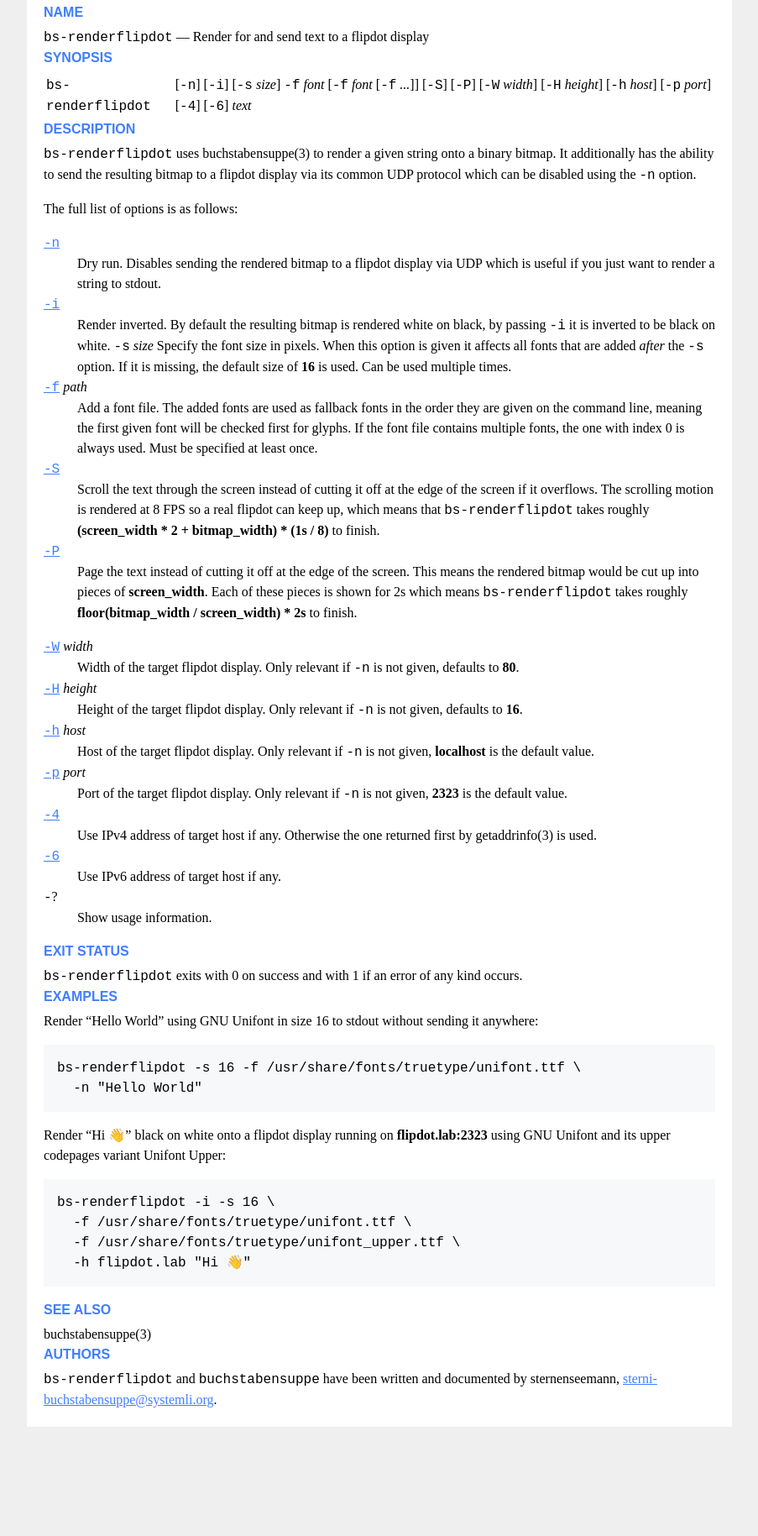
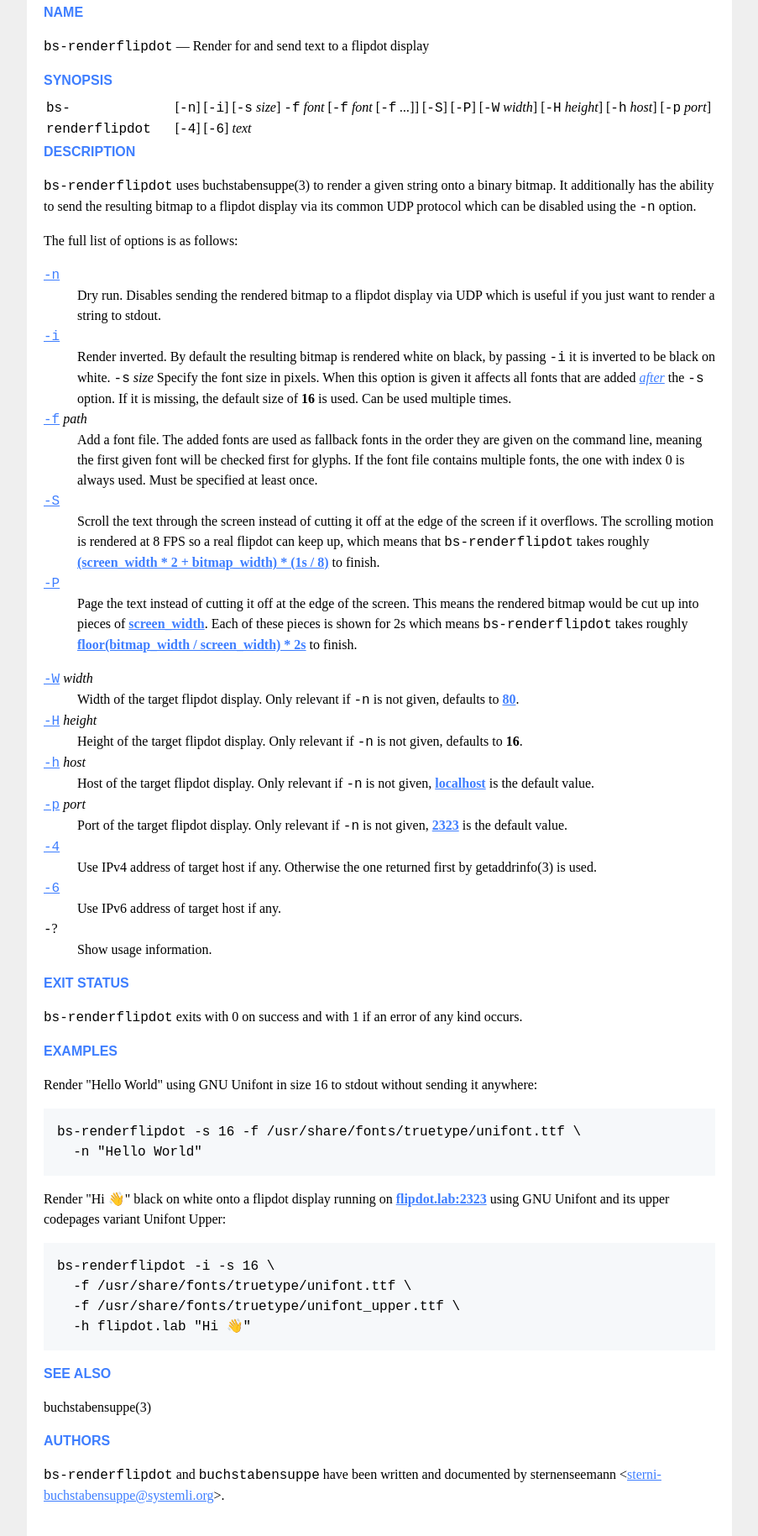
Before and after one commit to sternenseemann/buchstabensuppe, a plain HTML site: page bs-renderflipdot.1.html in a window 1280 px wide. Shown: the part 17-1846 px from the top of the page at 84% size, without its empty margins (188-1091 px from the left). Before the commit the page ends 1716 px from the top, so only its background shows below. Drawn offline with Linux system fonts and the light colour scheme.

Commit message:
Deploying to gh-pages from @ sternenseemann/buchstabensuppe@c830090c8700bd75c1d0b93b3dcb3c8b81ee5499 🚀

```diff
--- a/bs-renderflipdot.1.html
+++ b/bs-renderflipdot.1.html
@@ -2,6 +2,7 @@
 <html>
 <head>
   <meta charset="utf-8"/>
+  <meta name="viewport" content="width=device-width, initial-scale=1.0"/>
   <link rel="stylesheet" href="style.css" type="text/css" media="all"/>
   <title>BS-RENDERFLIPDOT(1)</title>
 </head>
@@ -16,8 +17,8 @@
 <div class="manual-text">
 <section class="Sh">
 <h1 class="Sh" id="NAME"><a class="permalink" href="#NAME">NAME</a></h1>
-<code class="Nm">bs-renderflipdot</code> &#x2014;
-<div class="Nd">Render for and send text to a flipdot display</div>
+<p class="Pp"><code class="Nm">bs-renderflipdot</code> &#x2014;
+    <span class="Nd">Render for and send text to a flipdot display</span></p>
 </section>
 <section class="Sh">
 <h1 class="Sh" id="SYNOPSIS"><a class="permalink" href="#SYNOPSIS">SYNOPSIS</a></h1>
@@ -41,69 +42,74 @@
 </section>
 <section class="Sh">
 <h1 class="Sh" id="DESCRIPTION"><a class="permalink" href="#DESCRIPTION">DESCRIPTION</a></h1>
-<code class="Nm">bs-renderflipdot</code> uses
-  <a class="Xr">buchstabensuppe(3)</a> to render a given string onto a binary
-  bitmap. It additionally has the ability to send the resulting bitmap to a
-  flipdot display via its common UDP protocol which can be disabled using the
-  <code class="Fl">-n</code> option.
+<p class="Pp"><code class="Nm">bs-renderflipdot</code> uses
+    <a class="Xr">buchstabensuppe(3)</a> to render a given string onto a binary
+    bitmap. It additionally has the ability to send the resulting bitmap to a
+    flipdot display via its common UDP protocol which can be disabled using the
+    <code class="Fl">-n</code> option.</p>
 <p class="Pp">The full list of options is as follows:</p>
 <dl class="Bl-tag">
-  <dt><a class="permalink" href="#n"><code class="Fl" id="n">-n</code></a></dt>
+  <dt id="n"><a class="permalink" href="#n"><code class="Fl">-n</code></a></dt>
   <dd>Dry run. Disables sending the rendered bitmap to a flipdot display via UDP
       which is useful if you just want to render a string to stdout.</dd>
-  <dt><a class="permalink" href="#i"><code class="Fl" id="i">-i</code></a></dt>
+  <dt id="i"><a class="permalink" href="#i"><code class="Fl">-i</code></a></dt>
   <dd>Render inverted. By default the resulting bitmap is rendered white on
       black, by passing <code class="Fl">-i</code> it is inverted to be black on
       white. <code class="Fl">-s</code> <var class="Ar">size</var> Specify the
       font size in pixels. When this option is given it affects all fonts that
-      are added <i class="Em">after</i> the <code class="Fl">-s</code> option.
-      If it is missing, the default size of <b class="Sy">16</b> is used. Can be
-      used multiple times.</dd>
-  <dt><a class="permalink" href="#f"><code class="Fl" id="f">-f</code></a>
+      are added
+      <a class="permalink" href="#after"><i class="Em" id="after">after</i></a>
+      the <code class="Fl">-s</code> option. If it is missing, the default size
+      of <b class="Sy">16</b> is used. Can be used multiple times.</dd>
+  <dt id="f"><a class="permalink" href="#f"><code class="Fl">-f</code></a>
     <var class="Ar">path</var></dt>
   <dd>Add a font file. The added fonts are used as fallback fonts in the order
       they are given on the command line, meaning the first given font will be
       checked first for glyphs. If the font file contains multiple fonts, the
       one with index 0 is always used. Must be specified at least once.</dd>
-  <dt><a class="permalink" href="#S"><code class="Fl" id="S">-S</code></a></dt>
+  <dt id="S"><a class="permalink" href="#S"><code class="Fl">-S</code></a></dt>
   <dd>Scroll the text through the screen instead of cutting it off at the edge
       of the screen if it overflows. The scrolling motion is rendered at 8 FPS
       so a real flipdot can keep up, which means that
       <code class="Nm">bs-renderflipdot</code> takes roughly
-      <b class="Sy">(screen_width * 2 + bitmap_width) * (1s / 8)</b> to
-    finish.</dd>
-  <dt><a class="permalink" href="#P"><code class="Fl" id="P">-P</code></a></dt>
+      <a class="permalink" href="#(screen_width"><b class="Sy" id="(screen_width">(screen_width
+      * 2 + bitmap_width) * (1s / 8)</b></a> to finish.</dd>
+  <dt id="P"><a class="permalink" href="#P"><code class="Fl">-P</code></a></dt>
   <dd>Page the text instead of cutting it off at the edge of the screen. This
       means the rendered bitmap would be cut up into pieces of
-      <b class="Sy">screen_width</b>. Each of these pieces is shown for 2s which
-      means <code class="Nm">bs-renderflipdot</code> takes roughly
-      <b class="Sy">floor(bitmap_width / screen_width) * 2s</b> to finish.
+      <a class="permalink" href="#screen_width"><b class="Sy" id="screen_width">screen_width</b></a>.
+      Each of these pieces is shown for 2s which means
+      <code class="Nm">bs-renderflipdot</code> takes roughly
+      <a class="permalink" href="#floor(bitmap_width"><b class="Sy" id="floor(bitmap_width">floor(bitmap_width
+      / screen_width) * 2s</b></a> to finish.
     <p class="Pp"></p>
   </dd>
-  <dt><a class="permalink" href="#W"><code class="Fl" id="W">-W</code></a>
+  <dt id="W"><a class="permalink" href="#W"><code class="Fl">-W</code></a>
     <var class="Ar">width</var></dt>
   <dd>Width of the target flipdot display. Only relevant if
       <code class="Fl">-n</code> is not given, defaults to
-    <b class="Sy">80</b>.</dd>
-  <dt><a class="permalink" href="#H"><code class="Fl" id="H">-H</code></a>
+      <a class="permalink" href="#80"><b class="Sy" id="80">80</b></a>.</dd>
+  <dt id="H"><a class="permalink" href="#H"><code class="Fl">-H</code></a>
     <var class="Ar">height</var></dt>
   <dd>Height of the target flipdot display. Only relevant if
       <code class="Fl">-n</code> is not given, defaults to
     <b class="Sy">16</b>.</dd>
-  <dt><a class="permalink" href="#h"><code class="Fl" id="h">-h</code></a>
+  <dt id="h"><a class="permalink" href="#h"><code class="Fl">-h</code></a>
     <var class="Ar">host</var></dt>
   <dd>Host of the target flipdot display. Only relevant if
-      <code class="Fl">-n</code> is not given, <b class="Sy">localhost</b> is
-      the default value.</dd>
-  <dt><a class="permalink" href="#p"><code class="Fl" id="p">-p</code></a>
+      <code class="Fl">-n</code> is not given,
+      <a class="permalink" href="#localhost"><b class="Sy" id="localhost">localhost</b></a>
+      is the default value.</dd>
+  <dt id="p"><a class="permalink" href="#p"><code class="Fl">-p</code></a>
     <var class="Ar">port</var></dt>
   <dd>Port of the target flipdot display. Only relevant if
-      <code class="Fl">-n</code> is not given, <b class="Sy">2323</b> is the
-      default value.</dd>
-  <dt><a class="permalink" href="#4"><code class="Fl" id="4">-4</code></a></dt>
+      <code class="Fl">-n</code> is not given,
+      <a class="permalink" href="#2323"><b class="Sy" id="2323">2323</b></a> is
+      the default value.</dd>
+  <dt id="4"><a class="permalink" href="#4"><code class="Fl">-4</code></a></dt>
   <dd>Use IPv4 address of target host if any. Otherwise the one returned first
       by <a class="Xr">getaddrinfo(3)</a> is used.</dd>
-  <dt><a class="permalink" href="#6"><code class="Fl" id="6">-6</code></a></dt>
+  <dt id="6"><a class="permalink" href="#6"><code class="Fl">-6</code></a></dt>
   <dd>Use IPv6 address of target host if any.</dd>
   <dt><code class="Fl">-</code>?</dt>
   <dd>Show usage information.</dd>
@@ -112,48 +118,45 @@
 <section class="Sh">
 <h1 class="Sh" id="EXIT_STATUS"><a class="permalink" href="#EXIT_STATUS">EXIT
   STATUS</a></h1>
-<code class="Nm">bs-renderflipdot</code> exits with 0 on success and with 1 if
-  an error of any kind occurs.
+<p class="Pp"><code class="Nm">bs-renderflipdot</code> exits with 0 on success
+    and with 1 if an error of any kind occurs.</p>
 </section>
 <section class="Sh">
 <h1 class="Sh" id="EXAMPLES"><a class="permalink" href="#EXAMPLES">EXAMPLES</a></h1>
-Render &#x201C;Hello World&#x201D; using GNU Unifont in size 16 to stdout
-  without sending it anywhere:
-<div class="Bd Pp Bd-indent">
-<pre>
-bs-renderflipdot -s 16 -f /usr/share/fonts/truetype/unifont.ttf \
-  -n &quot;Hello World&quot;
-</pre>
+<p class="Pp">Render &quot;Hello World&quot; using GNU Unifont in size 16 to
+    stdout without sending it anywhere:</p>
+<div class="Bd Pp Bd-indent Li">
+<pre>bs-renderflipdot -s 16 -f /usr/share/fonts/truetype/unifont.ttf \
+  -n &quot;Hello World&quot;</pre>
 </div>
-<p class="Pp">Render &#x201C;Hi &#x1F44B;&#x201D; black on white onto a flipdot
-    display running on <b class="Sy">flipdot.lab:2323</b> using GNU Unifont and
-    its upper codepages variant Unifont Upper:</p>
-<div class="Bd Pp Bd-indent">
-<pre>
-bs-renderflipdot -i -s 16 \
+<p class="Pp" id="flipdot.lab:2323">Render &quot;Hi &#x1F44B;&quot; black on
+    white onto a flipdot display running on
+    <a class="permalink" href="#flipdot.lab:2323"><b class="Sy">flipdot.lab:2323</b></a>
+    using GNU Unifont and its upper codepages variant Unifont Upper:</p>
+<div class="Bd Pp Bd-indent Li">
+<pre>bs-renderflipdot -i -s 16 \
   -f /usr/share/fonts/truetype/unifont.ttf \
   -f /usr/share/fonts/truetype/unifont_upper.ttf \
-  -h flipdot.lab &quot;Hi &#x1F44B;&quot;
-</pre>
+  -h flipdot.lab &quot;Hi &#x1F44B;&quot;</pre>
 </div>
 </section>
 <section class="Sh">
 <h1 class="Sh" id="SEE_ALSO"><a class="permalink" href="#SEE_ALSO">SEE
   ALSO</a></h1>
-<a class="Xr">buchstabensuppe(3)</a>
+<p class="Pp"><a class="Xr">buchstabensuppe(3)</a></p>
 </section>
 <section class="Sh">
 <h1 class="Sh" id="AUTHORS"><a class="permalink" href="#AUTHORS">AUTHORS</a></h1>
-<code class="Nm">bs-renderflipdot</code> and
-  <code class="Nm">buchstabensuppe</code> have been written and documented by
-  <span class="An">sternenseemann</span>,
-  <a class="Mt" href="mailto:sterni-buchstabensuppe@systemli.org">sterni-buchstabensuppe@systemli.org</a>.
+<p class="Pp"><code class="Nm">bs-renderflipdot</code> and
+    <code class="Nm">buchstabensuppe</code> have been written and documented by
+    <span class="An">sternenseemann</span>
+    &lt;<a class="Mt" href="mailto:sterni-buchstabensuppe@systemli.org">sterni-buchstabensuppe@systemli.org</a>&gt;.</p>
 </section>
 </div>
 <table class="foot">
   <tr>
-    <td class="foot-date">March 20, 2022</td>
-    <td class="foot-os">NixOS</td>
+    <td class="foot-date">January 19, 2025</td>
+    <td class="foot-os">Nixpkgs</td>
   </tr>
 </table>
 </body>
```
